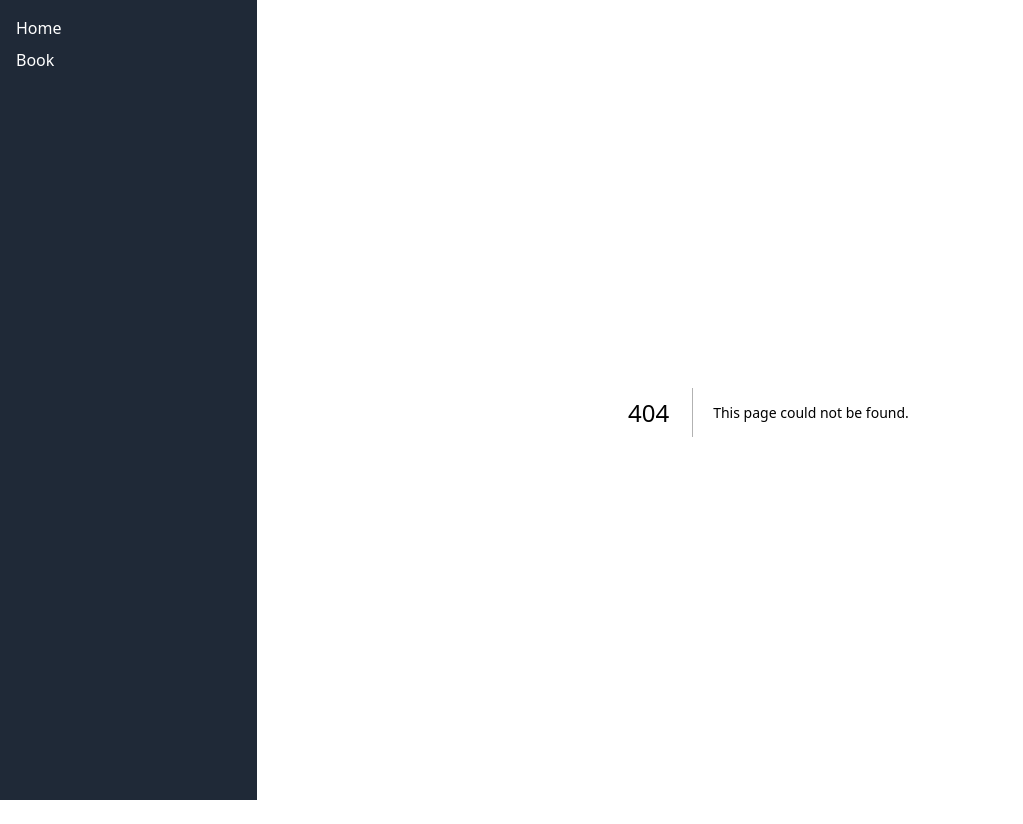
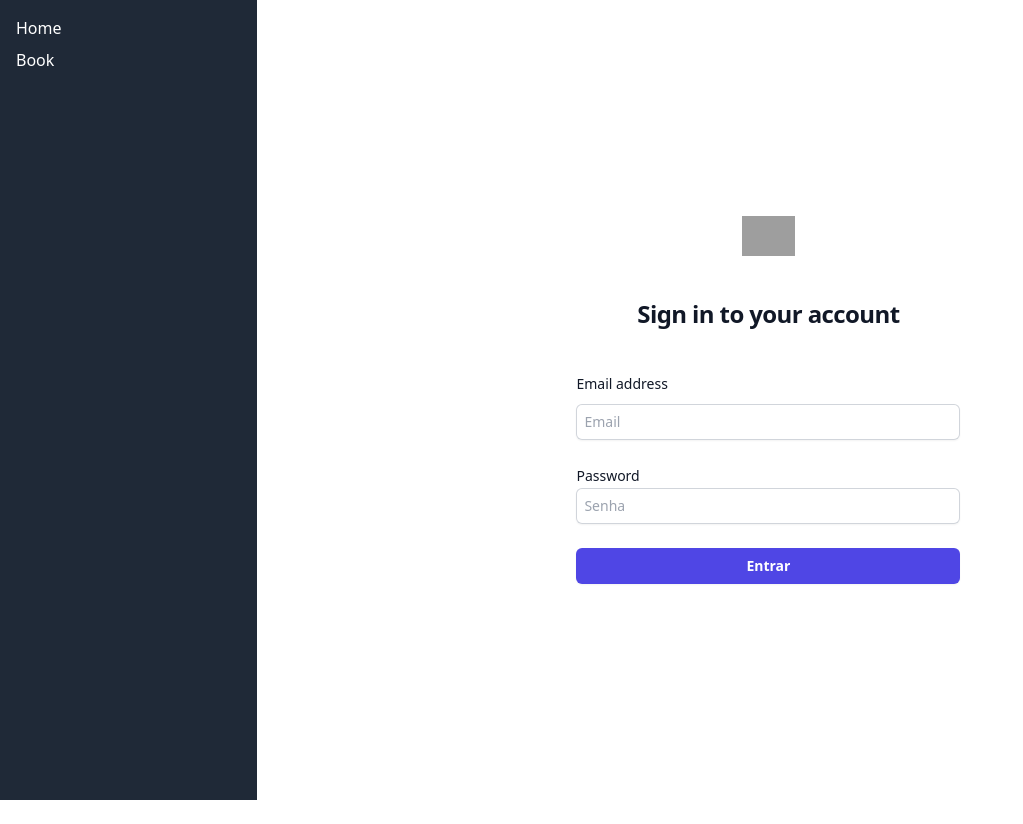
Before and after one commit to allansuru/nextjs-redux, a Next.js app: page /auth in a window 1280 px wide. Before the commit this address had no page. Shown: the whole page, without its empty margins (0-1023 px from the left). After the commit the page ends 800 px from the top, so only its background shows below. Built offline with nearby package versions, Linux system fonts and the light colour scheme; grey boxes are pictures that could not be loaded.

Commit message:
next auth

```diff
--- /dev/null
+++ b/modules/auth/AuthForm.tsx
@@ -0,0 +1,73 @@
+import { signIn } from "next-auth/react";
+import { useRouter } from "next/router";
+import { useForm } from "react-hook-form";
+
+const AuthForm = () => {
+  const router = useRouter();
+  const {
+    register,
+    handleSubmit,
+    formState: { errors },
+  } = useForm();
+
+  const onSubmit = async (data) => {
+    const result = await signIn("google", { redirect: false });
+    if (result?.url) {
+      debugger;
+      router.push("/");
+    }
+  };
+
+  return (
+    <>
+      <div className="sm:mx-auto sm:w-full sm:max-w-sm">
+        <img
+          className="mx-auto h-10 w-auto"
+          src="https://tailwindui.com/img/logos/mark.svg?color=indigo&shade=600"
+          alt="Your Company"
+        />
+        <h2 className="mt-10 text-center text-2xl font-bold leading-9 tracking-tight text-gray-900">
+          Sign in to your account
+        </h2>
+      </div>
+      <div className="mt-10 sm:mx-auto sm:w-full sm:max-w-sm">
+        <form className="space-y-6" onSubmit={handleSubmit(onSubmit)}>
+          <div>
+            <label className="block text-sm font-medium leading-6 text-gray-900">
+              Email address
+            </label>
+            <div className="mt-2">
+              <input
+                type="text"
+                className="mb-2 px-2 block w-full rounded-md border-0 py-1.5 text-gray-900 shadow-sm ring-1 ring-inset ring-gray-300 placeholder:text-gray-400 focus:ring-2 focus:ring-inset focus:ring-indigo-600 sm:text-sm sm:leading-6"
+                placeholder="Email"
+                {...register("email", { required: true })}
+              />
+            </div>
+            {errors.email && <span>Email é obrigatório</span>}
+          </div>
+          <div>
+            <label className="block text-sm font-medium leading-6 text-gray-900">
+              Password
+            </label>
+            <input
+              type="password"
+              className="mb-2 px-2 block w-full rounded-md border-0 py-1.5 text-gray-900 shadow-sm ring-1 ring-inset ring-gray-300 placeholder:text-gray-400 focus:ring-2 focus:ring-inset focus:ring-indigo-600 sm:text-sm sm:leading-6"
+              placeholder="Senha"
+              {...register("password", { required: true })}
+            />
+            {errors.password && <span>Senha é obrigatória</span>}
+          </div>
+          <button
+            className="flex w-full justify-center rounded-md bg-indigo-600 px-3 py-1.5 text-sm font-semibold leading-6 text-white shadow-sm hover:bg-indigo-500 focus-visible:outline focus-visible:outline-2 focus-visible:outline-offset-2 focus-visible:outline-indigo-600"
+            type="submit"
+          >
+            Entrar
+          </button>
+        </form>
+      </div>
+    </>
+  );
+};
+
+export default AuthForm;
--- a/next.config.js
+++ b/next.config.js
@@ -3,6 +3,7 @@ const path = require("path");
 module.exports = {
   webpack: (config, { isServer }) => {
     config.resolve.alias["@core"] = path.join(__dirname, "core");
+    config.resolve.alias["@module"] = path.join(__dirname, "module");
 
     return config;
   },
--- a/package.json
+++ b/package.json
@@ -19,9 +19,11 @@
     "autoprefixer": "^10.4.15",
     "axios": "^1.4.0",
     "next": "^13.4.16",
+    "next-auth": "^4.23.1",
     "postcss": "^8.4.27",
     "react": "^18.2.0",
     "react-dom": "^18.2.0",
+    "react-hook-form": "^7.45.4",
     "react-redux": "^8.1.2",
     "react-router-dom": "^6.15.0",
     "react-toastify": "^9.1.3",
--- a/pages/_app.tsx
+++ b/pages/_app.tsx
@@ -4,15 +4,18 @@ import Layout from "../core/components/Layout";
 import { Provider } from "react-redux";
 import store from "../core/store";
 import { ToastContainer } from "react-toastify";
+import { SessionProvider } from "next-auth/react";
 
 function MyApp({ Component, pageProps }) {
   return (
+    <SessionProvider session={pageProps.session}>
       <Provider store={store}>
         <Layout>
           <Component {...pageProps} />
         </Layout>
         <ToastContainer />
       </Provider>
+    </SessionProvider>
   );
 }
 
--- /dev/null
+++ b/pages/api/auth/[...nextauth].ts
@@ -0,0 +1,14 @@
+import NextAuth from 'next-auth';
+import GoogleProvider from "next-auth/providers/google"
+
+export default NextAuth({
+    providers: [
+        GoogleProvider({
+            clientId: process.env.GOOGLE_CLIENT_ID,
+            clientSecret: process.env.GOOGLE_CLIENT_SECRET,
+        }),
+    ],
+    pages: {
+        signIn: '/auth', // Página de login personalizada
+    },
+});
--- /dev/null
+++ b/pages/auth/index.tsx
@@ -0,0 +1,11 @@
+import AuthForm from "../../modules/auth/AuthForm";
+
+const AuthPage = () => {
+  return (
+    <div className="flex min-h-full flex-col justify-center px-6 py-12 lg:px-8">
+      <AuthForm />
+    </div>
+  );
+};
+
+export default AuthPage;
--- a/pages/index.tsx
+++ b/pages/index.tsx
@@ -1,7 +1,38 @@
 // pages/index.tsx
+import { useSession } from "next-auth/react";
+import { useRouter } from "next/router";
+import Link from "next/link";
 
 const Home = () => {
-  return <h2>Conteúdo Principal</h2>;
+  const { data: session } = useSession();
+  const router = useRouter();
+
+  if (!session) {
+    return (
+      <>
+        <div>
+          Você não está autenticado. Vá até a página de login para começar..
+        </div>
+        <div className="mt-3">
+          <Link
+            href="/auth"
+            className="inline-block rounded-md border border-transparent bg-indigo-600 px-8 py-3 text-center font-medium text-white hover:bg-indigo-700"
+          >
+            Autenticar
+          </Link>
+        </div>
+      </>
+    );
+  }
+
+  return (
+    <div>
+      <h1>Perfil do Usuário</h1>
+      <p>Nome: {session.user.name}</p>
+      <p>Email: {session.user.email}</p>
+      <p>ID do Usuário: {session.user.id}</p>
+    </div>
+  );
 };
 
 export default Home;
--- a/tsconfig.json
+++ b/tsconfig.json
@@ -22,7 +22,7 @@
     "next-env.d.ts",
     "**/*.ts",
     "**/*.tsx"
-  ],
+, "core/services/next-auth.js"  ],
   "exclude": [
     "node_modules"
   ],
```
Also changed, not shown: 2 other files (tests, documents, lock files or other folders). Lines whose indentation alone changed are shown as unchanged.
